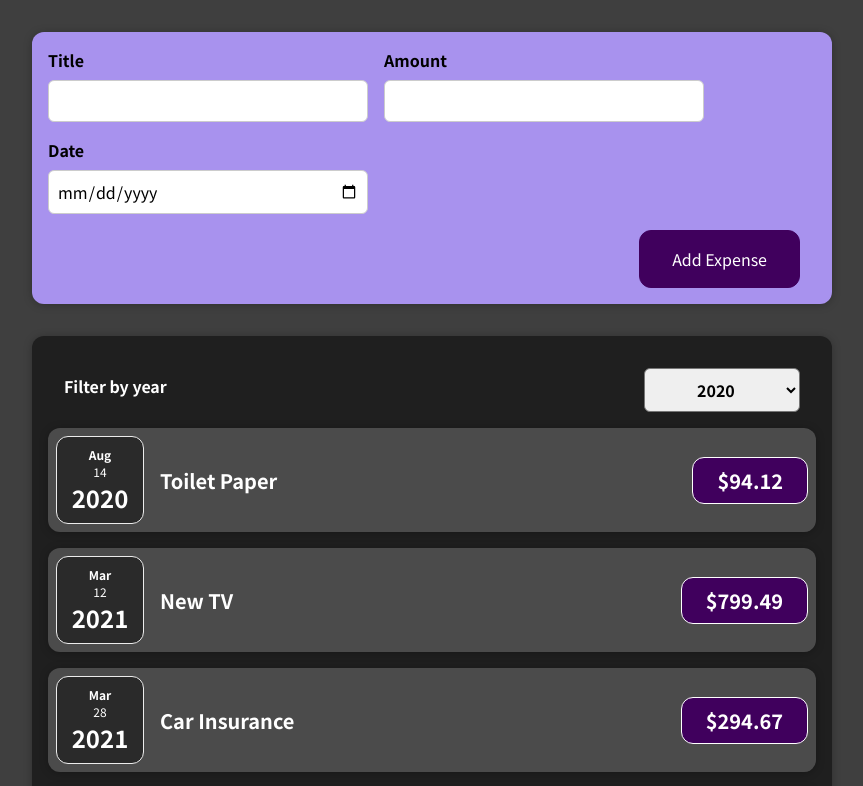
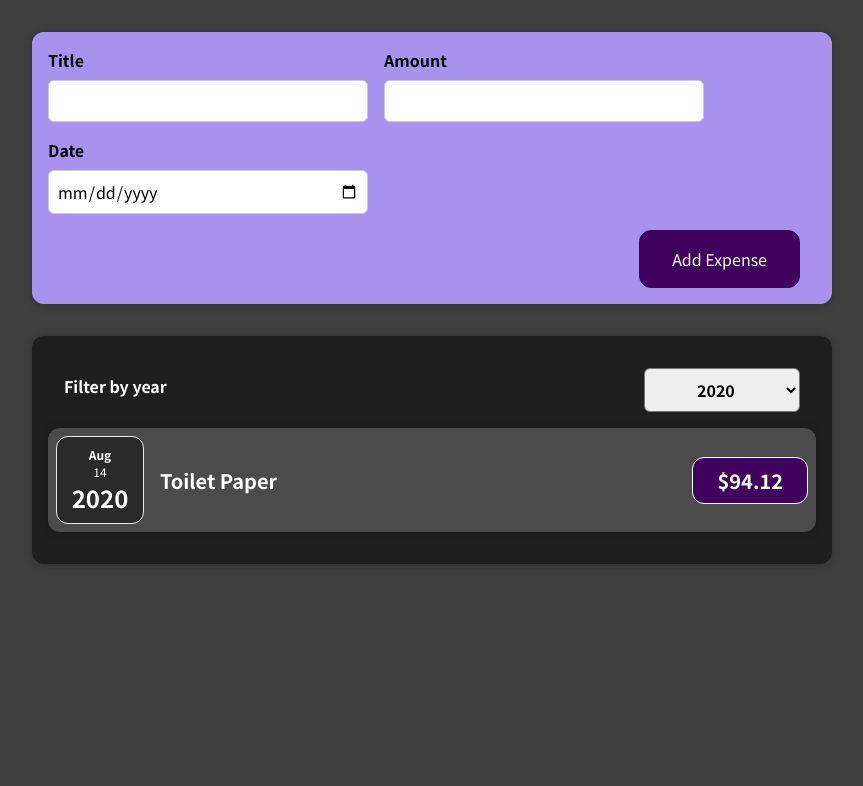
Before and after one commit to MoniaZakr/budget-app, a React (Create React App) app: page / in a window 1280 px wide. Shown: the top 786 px of the page, without its empty margins (208-1071 px from the left). Built offline with nearby package versions, Linux system fonts and the light colour scheme.

Commit message:
A function responsible for filtering expenses by year has been added.

```diff
--- a/src/components/Expenses/Expenses.js
+++ b/src/components/Expenses/Expenses.js
@@ -12,6 +12,10 @@
     setFilteredYear(selectedYear);
   };
 
+  const filteredExpenses = props.items.filter(expense => {
+    return expense.date.getFullYear().toString() === filteredYear;
+  })
+
   return (
     <div>
       <Card className='expenses'>
@@ -19,8 +23,9 @@
           selected={filteredYear}
           onChangeFilter={filterChangeHandler}
         />
-        {props.items.map((expense) => (
+        {filteredExpenses.map((expense) => (
           <ExpenseItem
+            key={expense.id}
             title={expense.title}
             amount={expense.amount}
             date={expense.date}
```
